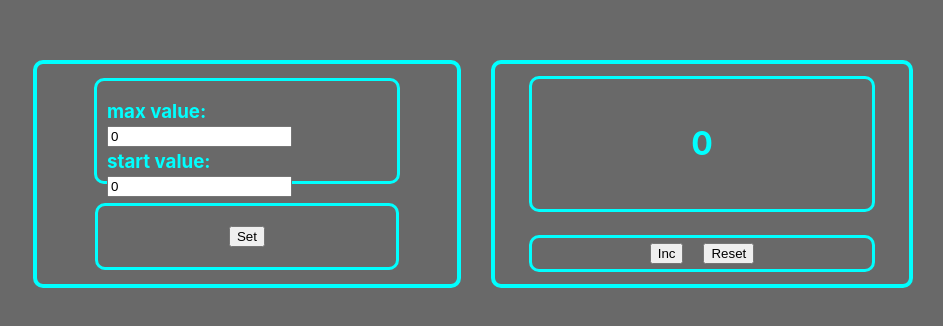
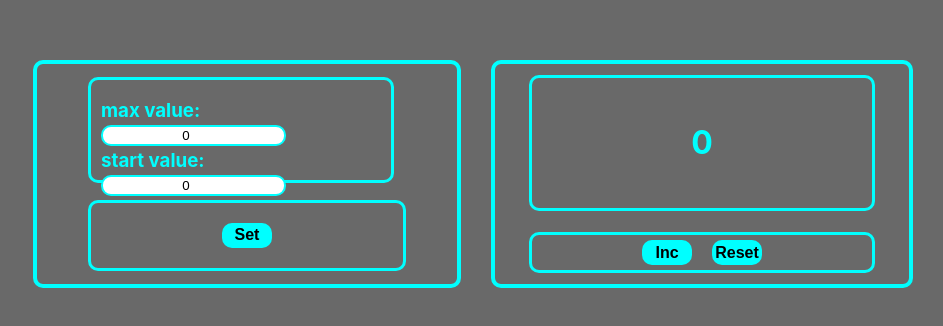
Before and after one commit to karanzhenya/counterTS, a React (Create React App) app: page / in a window 1280 px wide. Shown: the part 240-566 px from the top of the page, without its empty margins (337-1280 px from the left). Built offline with nearby package versions, Linux system fonts and the light colour scheme.

Commit message:
added Button component, style for button & input

```diff
--- a/src/App.module.css
+++ b/src/App.module.css
@@ -49,7 +49,7 @@
 }
 
 .maxValue {
-    display: flex;
+    display: grid;
     width: 280px;
     height: 25px;
 }
@@ -89,3 +89,24 @@
     justify-items: center;
     border: 3px solid aqua;
 }
+
+.button {
+    display: grid;
+    justify-content: center;
+    align-content: center;
+    background-color: aqua;
+    font-size: medium;
+    font-weight: bold;
+    width: 50px;
+    height: 25px;
+    border-radius: 10px;
+    border: none;
+}
+
+.input {
+    display: inline-block;
+    text-align: center;
+    grid-row-end: auto;
+    border: 2px solid aqua;
+    border-radius: 10px;
+}
--- /dev/null
+++ b/src/Button.tsx
@@ -0,0 +1,16 @@
+import React from 'react';
+import s from './App.module.css';
+
+
+type ButtonPropsType = {
+    onClick: () => void
+    children?: string
+}
+
+const Button = React.memo((props: ButtonPropsType) => {
+    return <div>
+        <button className={s.button} onClick={props.onClick}>{props.children}</button>
+    </div>
+})
+
+export default Button;
--- a/src/Customization.tsx
+++ b/src/Customization.tsx
@@ -18,10 +18,10 @@ const Customization = React.memo((props: CustomizationPropsType) => {
     }
     return <div className={s.customization}>
         <div className={s.maxValue}><h3>
-            max value: <input value={props.maxValue} type={'number'} onChange={maxValueSuccess}></input>
+            max value: <input className={s.input} value={props.maxValue} type={'number'} onChange={maxValueSuccess}></input>
         </h3></div>
         <div className={s.startValue}><h3>
-            start value: <input value={props.startValue} type={'number'} onChange={startValueSuccess}></input>
+            start value: <input className={s.input} value={props.startValue} type={'number'} onChange={startValueSuccess}></input>
         </h3>
         </div>
     </div>
--- a/src/EnterCustomization.tsx
+++ b/src/EnterCustomization.tsx
@@ -1,5 +1,6 @@
 import React from 'react';
 import s from './App.module.css';
+import Button from "./Button";
 
 type EnterCustomizationPropsType = {
     valueSuccess: () => void
@@ -7,7 +8,7 @@ type EnterCustomizationPropsType = {
 
 const EnterCustomization = React.memo((props: EnterCustomizationPropsType) => {
         return <div className={s.enterCuztomization}>
-            <button onClick={() => props.valueSuccess()}>Set</button>
+            <Button onClick={() => props.valueSuccess()}>Set</Button>
         </div>
     }
 )
--- a/src/InformationPanel.tsx
+++ b/src/InformationPanel.tsx
@@ -1,5 +1,6 @@
 import React, {useEffect, useState} from 'react';
 import s from './App.module.css';
+import Button from "./Button";
 
 
 type InformationPanelType = {
@@ -34,8 +35,8 @@ const InformationPanel = React.memo((props: InformationPanelType) => {
             <h1>{workingValue}</h1>
         </div>
         <div className={s.control}>
-            <button onClick={Increment}>Inc</button>
-            <button onClick={Reset}>Reset</button>
+            <Button onClick={Increment}>Inc</Button>
+            <Button onClick={Reset}>Reset</Button>
         </div>
     </div>
 })
```
Also changed, not shown: 1 other file (tests, documents, lock files or other folders).
